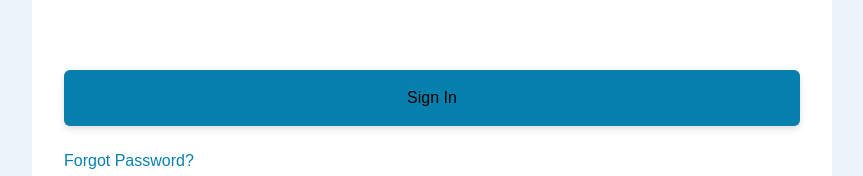
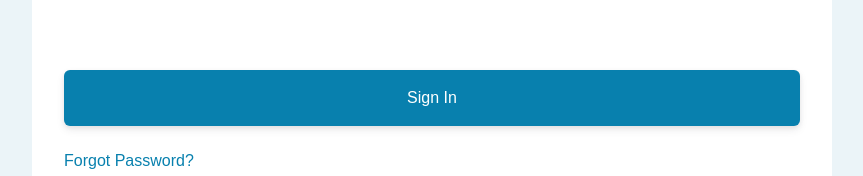
Before and after one commit to Chr728/Compass, a Next.js app in the folder compass/: page /login in a window 1280 px wide. Shown: the part 480-656 px from the top of the page, without its empty margins (208-1071 px from the left). Built offline with nearby package versions, Linux system fonts and the light colour scheme.

Commit message:
Fixed styling

```diff
--- a/compass/app/components/Button.tsx
+++ b/compass/app/components/Button.tsx
@@ -10,6 +10,6 @@ type ButtonProps = {
 
 export default function Button({type, text, style, onClick} : ButtonProps) {
   return (
-    <button className="bg-blue text-[16px] font-sans font-medium rounded-md h-[56px] shadow-[0px_4px_8px_0px_rgba(44,39,56,0.08),0px_2px_4px_0px_rgba(44,39,56,0.08)]" type={type} style={style}>{text}</button>
+    <button className="bg-blue text-[16px] text-white font-sans font-medium rounded-md h-[56px] shadow-[0px_4px_8px_0px_rgba(44,39,56,0.08),0px_2px_4px_0px_rgba(44,39,56,0.08)]" type={type} style={style}>{text}</button>
   )
 }
```
